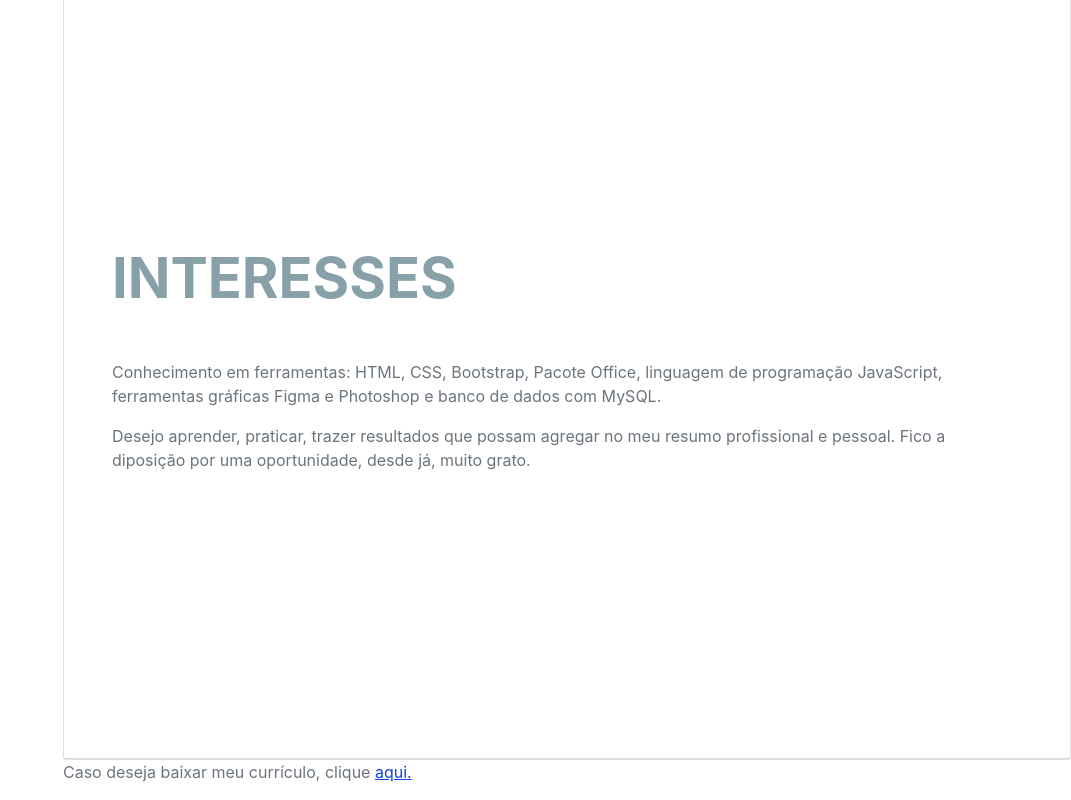
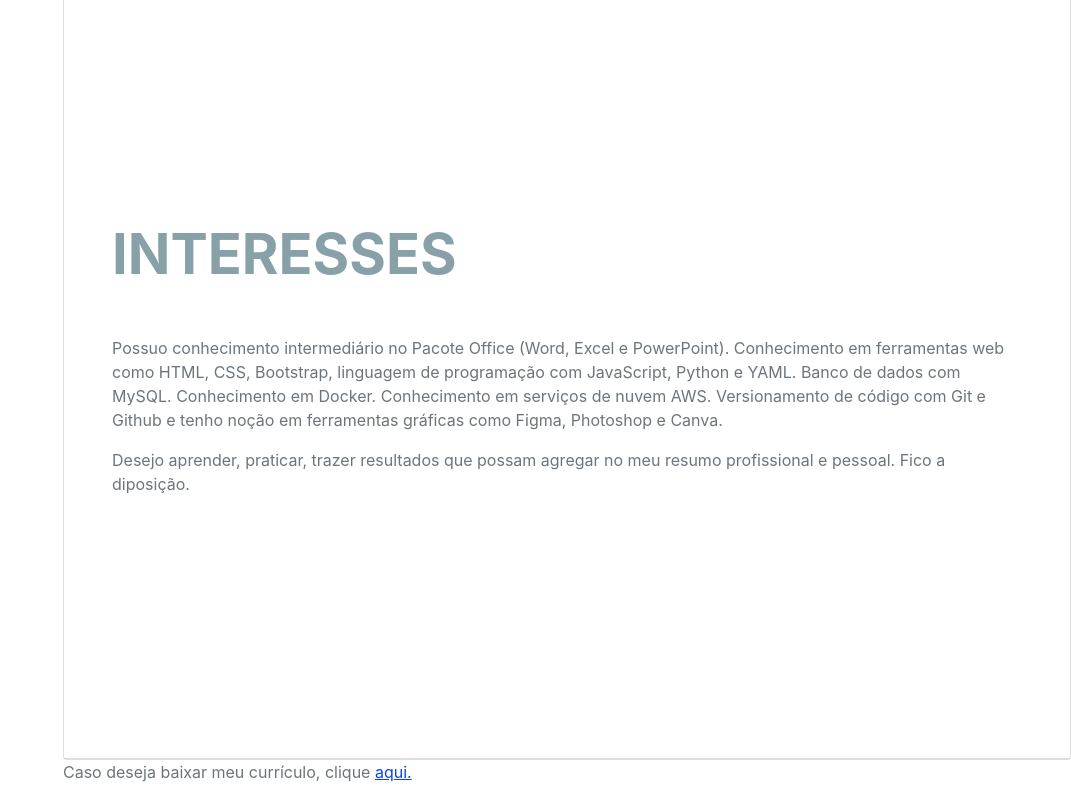
Before and after one commit to Vitor-souza99/Curriculo-Resume, a plain HTML site: page index.html in a window 1280 px wide. Shown: the part 3624-4424 px from the top of the page, without its empty margins (209-1280 px from the left). Drawn offline with nearby package versions, Linux system fonts and the light colour scheme; a web font is replaced by a local one.

Commit message:
Update index.html

```diff
--- a/index.html
+++ b/index.html
@@ -216,11 +216,14 @@
             <section class="resume-section" id="interests">
                 <div class="resume-section-content">
                     <h2 class="mb-5">Interesses</h2>
-                    <p>Conhecimento em ferramentas: HTML, CSS, Bootstrap, Pacote Office, linguagem de programação
-                        JavaScript, ferramentas gráficas Figma e Photoshop e banco de dados com MySQL.
+                    <p> Possuo conhecimento intermediário no Pacote Office (Word, Excel e PowerPoint). Conhecimento em ferramentas web como HTML, CSS, Bootstrap, linguagem de programação com JavaScript, Python e YAML.
+                        Banco de dados com MySQL.
+                        Conhecimento em Docker.
+                        Conhecimento em serviços de nuvem AWS.
+                        Versionamento de código com Git e Github e tenho noção em ferramentas gráficas como Figma, Photoshop e Canva.
                     </p>
                     <p class="mb-0">Desejo aprender, praticar, trazer resultados que possam agregar no meu resumo
-                        profissional e pessoal. Fico a diposição por uma oportunidade, desde já, muito grato.</p>
+                        profissional e pessoal. Fico a diposição.</p>
                 </div>
             </section>
 
```
